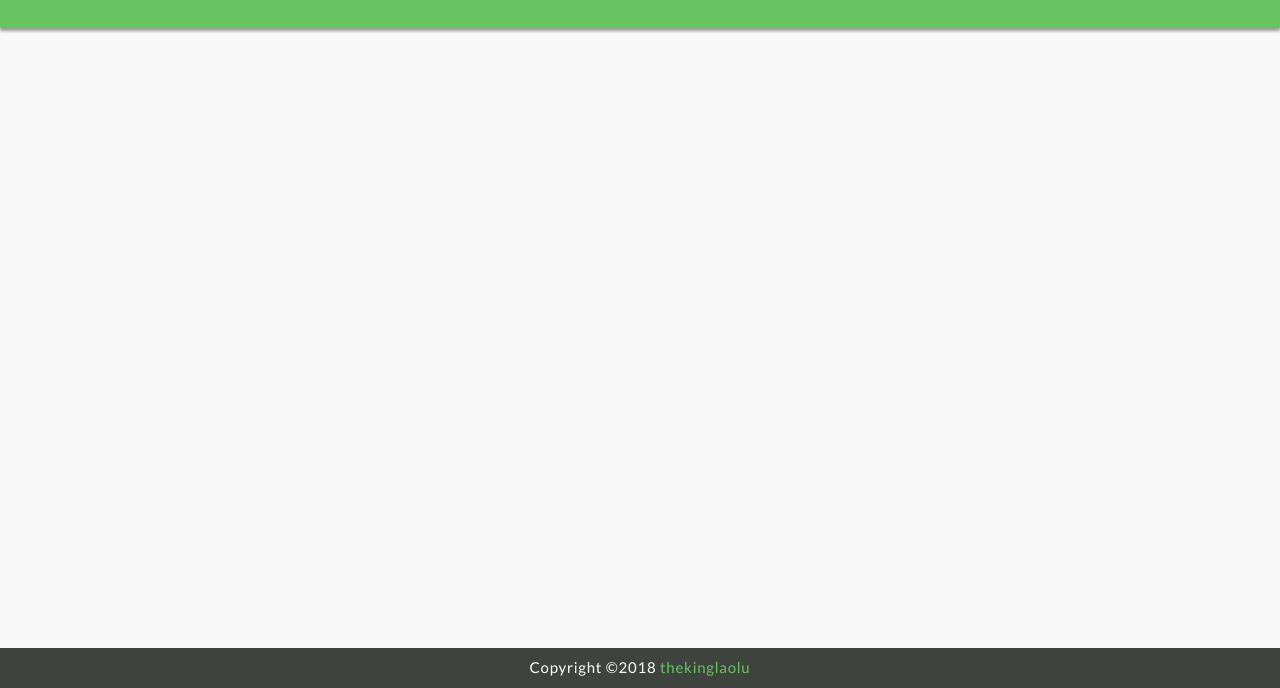
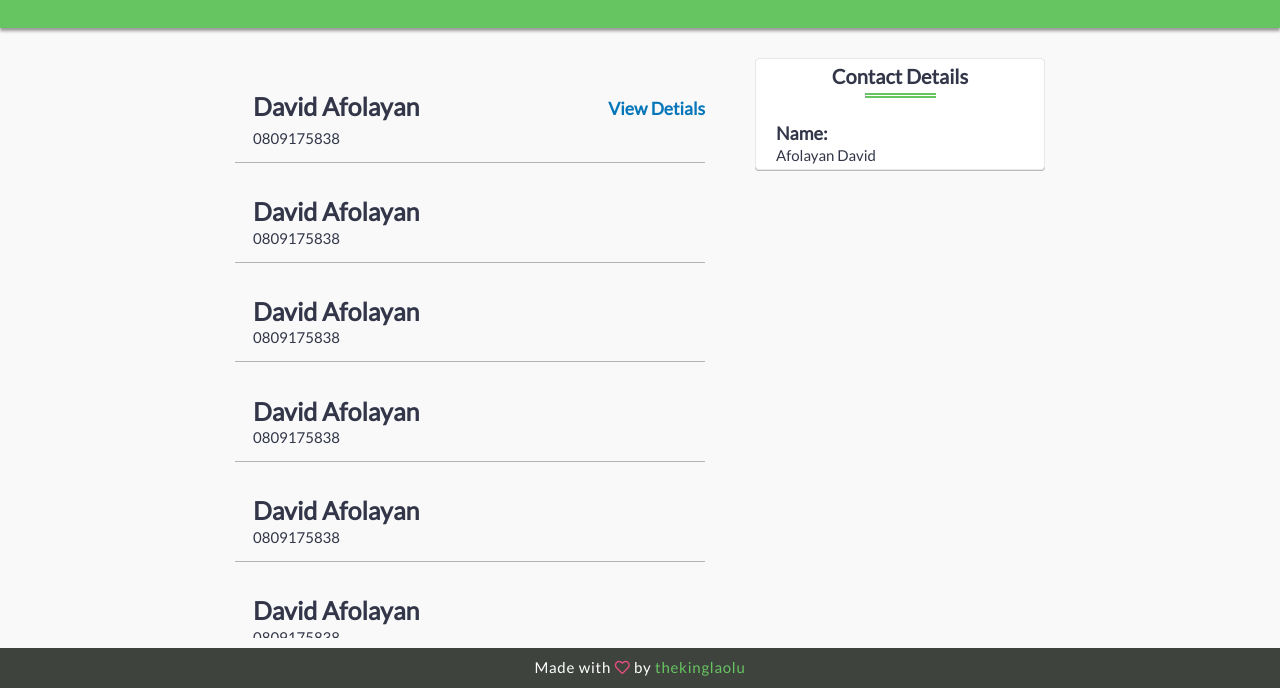
Before and after one commit to thekinglaolu/ALC-address-book, a plain HTML site: page index.html in a window 1280 px wide. Shown: the part 112-800 px from the top of the page. Drawn offline with Linux system fonts and the light colour scheme.

Commit message:
Build basic markup structure of address book

```diff
--- a/index.html
+++ b/index.html
@@ -3,6 +3,7 @@
 <head>
 	<meta charset="UTF-8">
 	<title>Address Book | Take A Climb Challenge</title>
+	<link rel="stylesheet" href="https://use.fontawesome.com/releases/v5.0.9/css/all.css" integrity="sha384-5SOiIsAziJl6AWe0HWRKTXlfcSHKmYV4RBF18PPJ173Kzn7jzMyFuTtk8JA7QQG1" crossorigin="anonymous">
 	<link rel="stylesheet" href="_styles/main.css">
 </head>
 <body>
@@ -10,11 +11,52 @@
 		<h1>Take A Climb: Address Book</h1>
 	</header>
 	<main>
-		<article></article>
-		<article></article>
+		<article class="left">
+			<section class="contact">
+				<h4>David Afolayan <nobr class="view">View Detials</nobr></h4>
+				<p>0809175838</p>
+			</section>
+			<section class="contact">
+				<h4>David Afolayan</h4>
+				<p>0809175838</p>
+			</section>
+			<section class="contact">
+				<h4>David Afolayan</h4>
+				<p>0809175838</p>
+			</section>
+			<section class="contact">
+				<h4>David Afolayan</h4>
+				<p>0809175838</p>
+			</section>
+			<section class="contact">
+				<h4>David Afolayan</h4>
+				<p>0809175838</p>
+			</section>
+			<section class="contact">
+				<h4>David Afolayan</h4>
+				<p>0809175838</p>
+			</section>
+			<section class="contact">
+				<h4>David Afolayan</h4>
+				<p>0809175838</p>
+			</section>
+		</article>
+		<article class="right">
+			<section class="infoCard">
+				<h2> Contact Details </h2>
+				<hr>
+				<section class="info">
+					<section class="infoTab">
+						<h4>Name: </h4>
+						<p>Afolayan David</p>
+					</section>
+
+				</section>
+			</section>
+		</article>
 	</main>
 	<footer>
-		<p> Copyright &#169;2018 <a href="https://github.com/thekinglaolu">thekinglaolu</a></p>
+		<p> Made with <i class="far fa-heart"></i> by <a href="https://github.com/thekinglaolu">thekinglaolu</a></p>
 	</footer>
 </body>
 </html>
```
